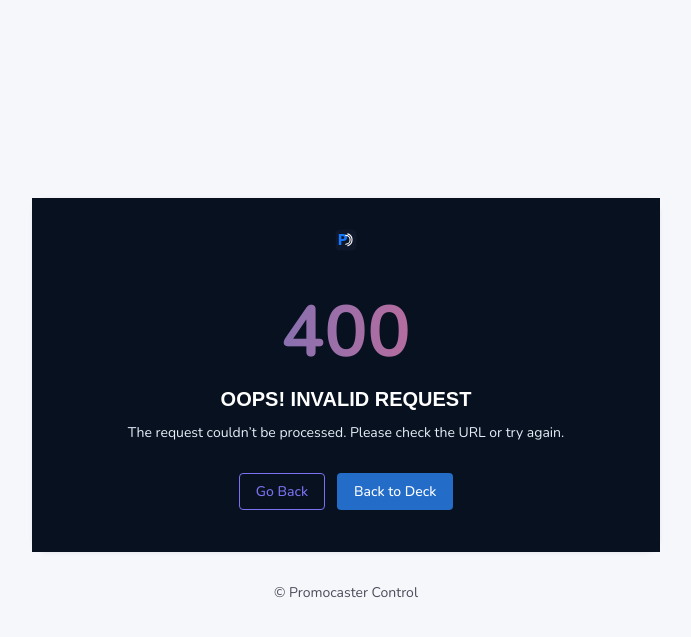
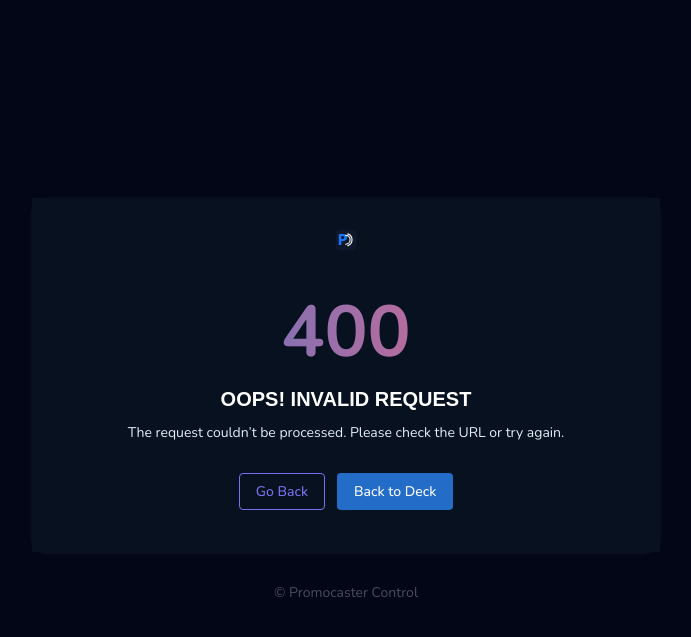
Before and after one commit to peternickol/promocaster-control, a FastAPI app: template backend/templates/admin/pages/error-400.html in a window 1280 px wide. Shown: the top 637 px of the page, without its empty margins (294-985 px from the left). Run offline with FastAPI, Linux system fonts and the light colour scheme; the template is opened without the code that fills it, so the values that code supplies are empty; some web fonts are replaced.

Commit message:
Fixed the actual issue: the base layout <body> was still light. I added a dark body background to the auth and all error templates.

```diff
--- a/backend/templates/admin/pages/auth-sign-in.html
+++ b/backend/templates/admin/pages/auth-sign-in.html
@@ -1,6 +1,8 @@
 {% extends 'layouts/base.html' %}
 
 {% block title %}Sign In - Promocaster Control{% endblock title %}
+
+{% block body_attribute %}style="background-color: #020617;"{% endblock body_attribute %}
 
 {% block content %}
 <div class="flex min-h-screen items-center bg-slate-950 p-12.5">
--- a/backend/templates/admin/pages/error-400.html
+++ b/backend/templates/admin/pages/error-400.html
@@ -7,6 +7,8 @@
 {% block styles %}
 
 {% endblock styles %}
+
+{% block body_attribute %}style="background-color: #020617;"{% endblock body_attribute %}
 
 {% block content %}
 <!-- Start Page Content here -->
--- a/backend/templates/admin/pages/error-401.html
+++ b/backend/templates/admin/pages/error-401.html
@@ -7,6 +7,8 @@
 {% block styles %}
 
 {% endblock styles %}
+
+{% block body_attribute %}style="background-color: #020617;"{% endblock body_attribute %}
 
 {% block content %}
 <!-- Start Page Content here -->
--- a/backend/templates/admin/pages/error-403.html
+++ b/backend/templates/admin/pages/error-403.html
@@ -7,6 +7,8 @@
 {% block styles %}
 
 {% endblock styles %}
+
+{% block body_attribute %}style="background-color: #020617;"{% endblock body_attribute %}
 
 {% block content %}
 <!-- Start Page Content here -->
--- a/backend/templates/admin/pages/error-404.html
+++ b/backend/templates/admin/pages/error-404.html
@@ -7,6 +7,8 @@
 {% block styles %}
 
 {% endblock styles %}
+
+{% block body_attribute %}style="background-color: #020617;"{% endblock body_attribute %}
 
 {% block content %}
 <!-- Start Page Content here -->
--- a/backend/templates/admin/pages/error-408.html
+++ b/backend/templates/admin/pages/error-408.html
@@ -7,6 +7,8 @@
 {% block styles %}
 
 {% endblock styles %}
+
+{% block body_attribute %}style="background-color: #020617;"{% endblock body_attribute %}
 
 {% block content %}
 <!-- Start Page Content here -->
--- a/backend/templates/admin/pages/error-500.html
+++ b/backend/templates/admin/pages/error-500.html
@@ -7,6 +7,8 @@
 {% block styles %}
 
 {% endblock styles %}
+
+{% block body_attribute %}style="background-color: #020617;"{% endblock body_attribute %}
 
 {% block content %}
 <!-- Start Page Content here -->
--- a/backend/templates/admin/pages/error-maintenance.html
+++ b/backend/templates/admin/pages/error-maintenance.html
@@ -7,6 +7,8 @@
 {% block styles %}
 
 {% endblock styles %}
+
+{% block body_attribute %}style="background-color: #020617;"{% endblock body_attribute %}
 
 {% block content %}
 <!-- Start Page Content here -->
```
